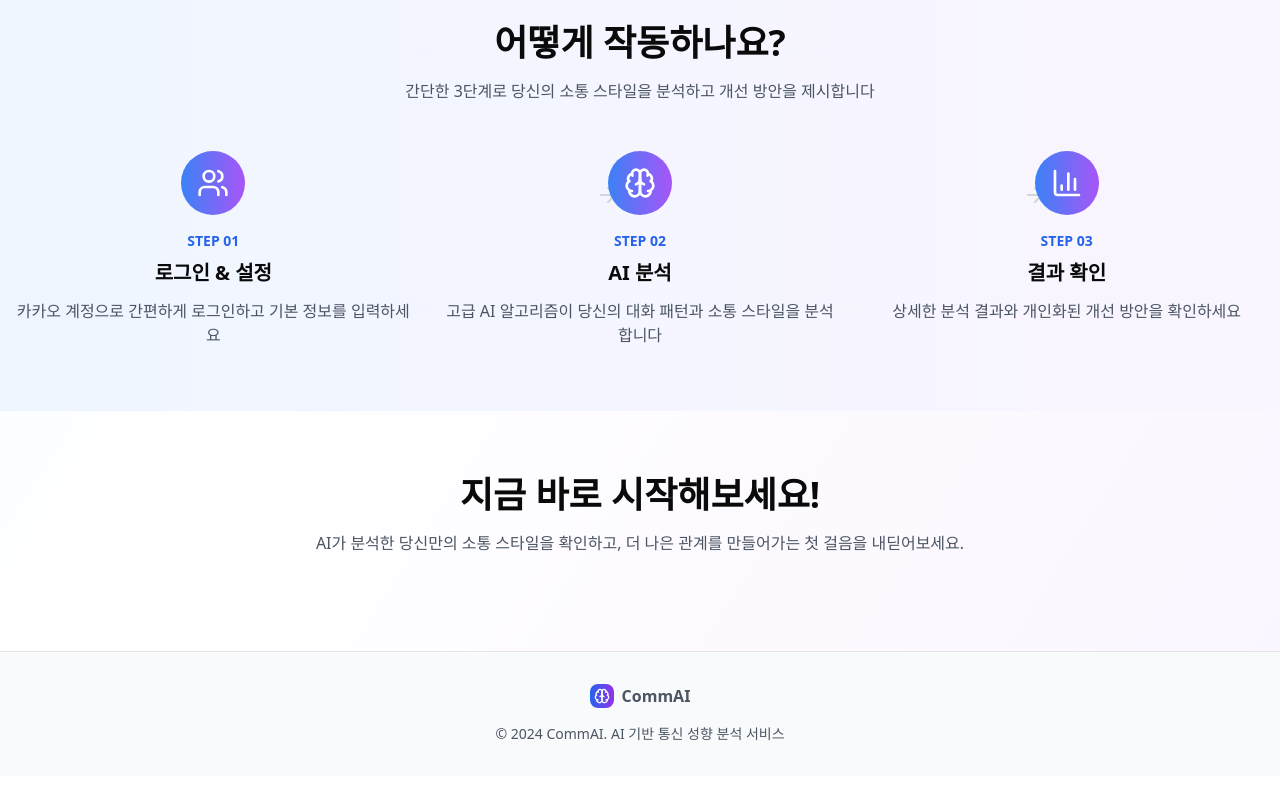
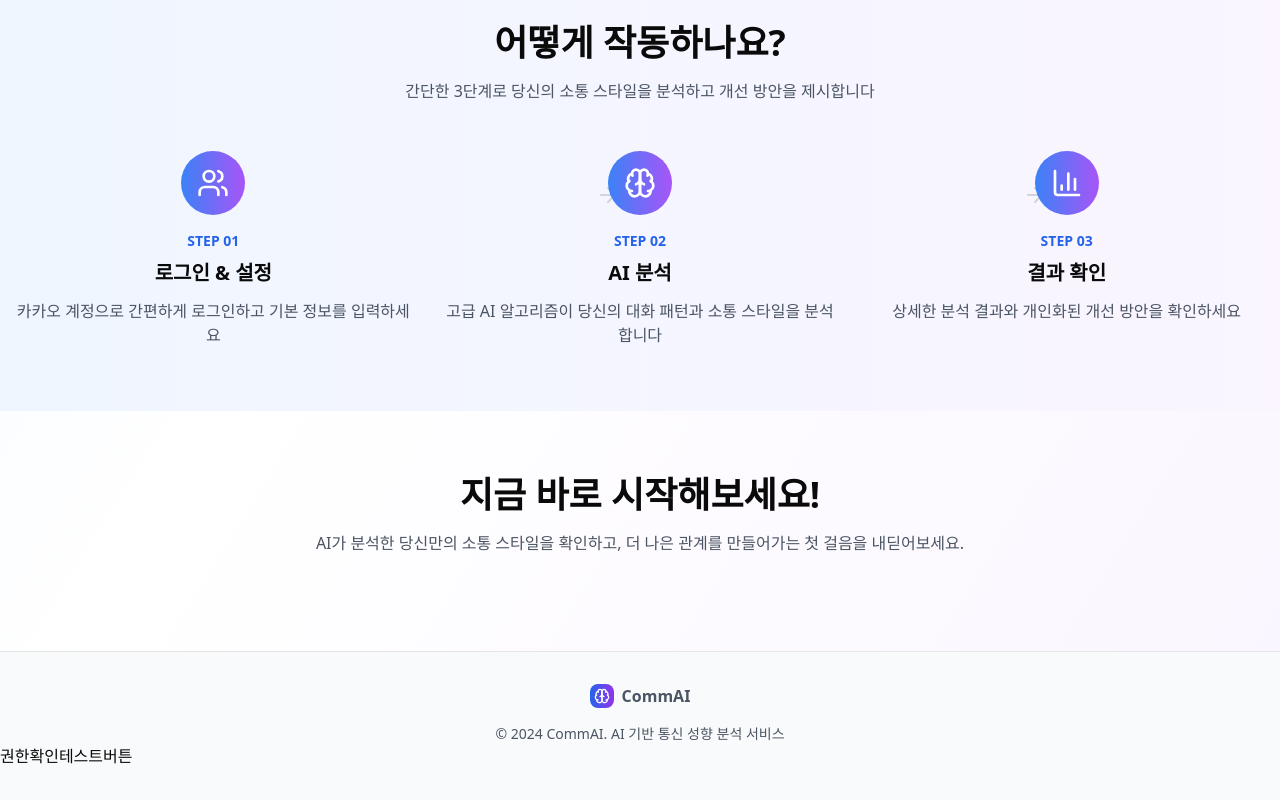
Before and after one commit to cham-ggae/Frontend, a Next.js app: page / in a window 1280 px wide. Shown: the part 1218-2018 px from the top of the page. Before the commit the page ends 1994 px from the top, so only its background shows below. Built offline with nearby package versions, Linux system fonts and the light colour scheme.

Commit message:
FEAT : 인증 인가 요청 테스트용 버튼 병합 및 추가

```diff
--- a/src/app/page.tsx
+++ b/src/app/page.tsx
@@ -6,6 +6,7 @@ import { Card, CardContent } from "@/components/ui/card"
 import { Badge } from "@/components/ui/badge"
 import { MessageCircle, Brain, Users, BarChart3, Sparkles, ArrowRight, CheckCircle, Star } from "lucide-react"
 import LoginLogoutButton from "@/components/auth/LoginLogoutButton";
+import TestBtn from "@/components/TestBtn"
 
 export default function HomePage() {
   const [isVisible, setIsVisible] = useState(false)
@@ -232,6 +233,7 @@ export default function HomePage() {
           </div>
           <p className="text-sm">© 2024 CommAI. AI 기반 통신 성향 분석 서비스</p>
         </div>
+        <TestBtn />
       </footer>
     </div>
   )
--- a/src/service/member.ts
+++ b/src/service/member.ts
@@ -1,6 +1,8 @@
+import { authenticatedApiClient } from '@/lib/api/axios';
 import { useAuthStore } from '@/store/useAuthStore';
 import { logoutInfo, userInfo } from '@/types/member';
 import api from '@/utils/http-commons'
+
 
 export const login = async (code: string): Promise<userInfo> => {
   const res = await api.post('/kakao', { code });
@@ -19,6 +21,6 @@ export const logout = async (): Promise<logoutInfo> => {
 }
 
 export const test = async (): Promise<string> => {
-  const { data } = await api.get("/test");
+  const { data } = await authenticatedApiClient.get("/test");
   return data;
 }
```
Lines whose indentation alone changed are shown as unchanged.
